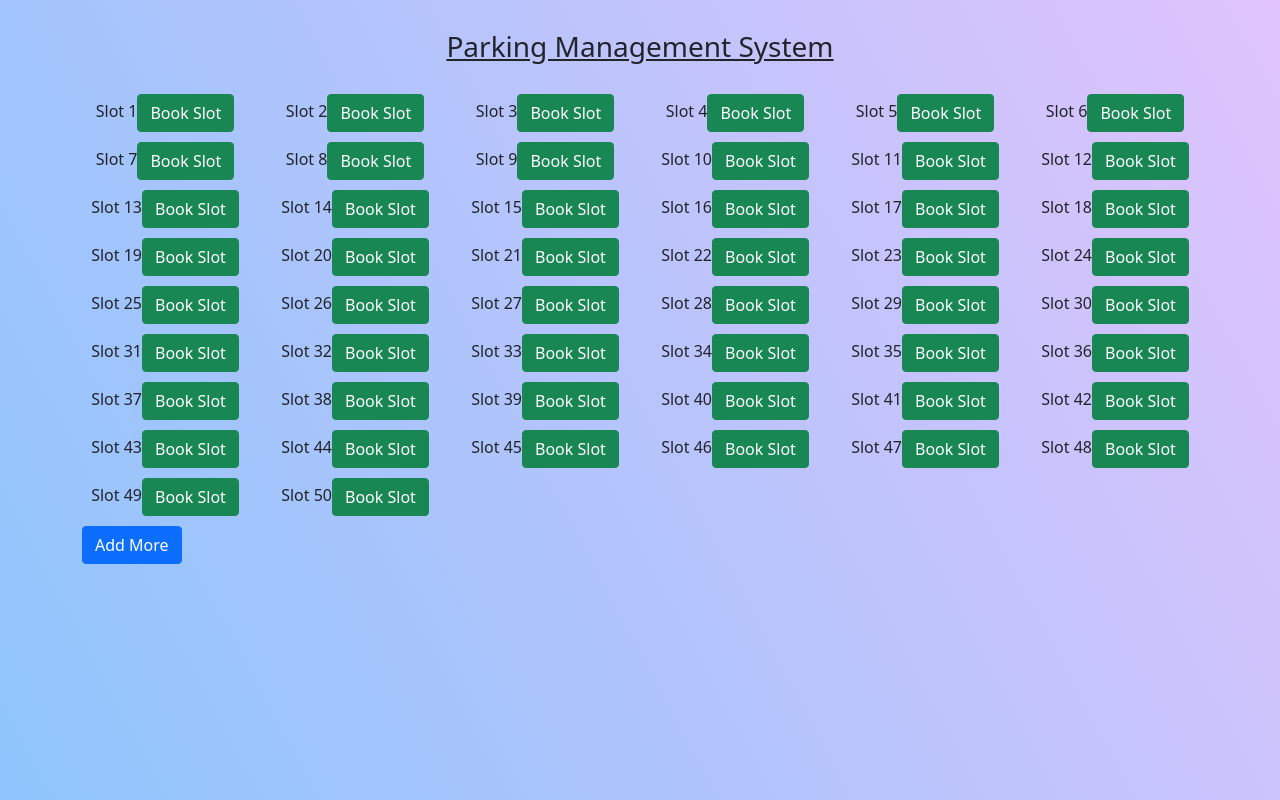
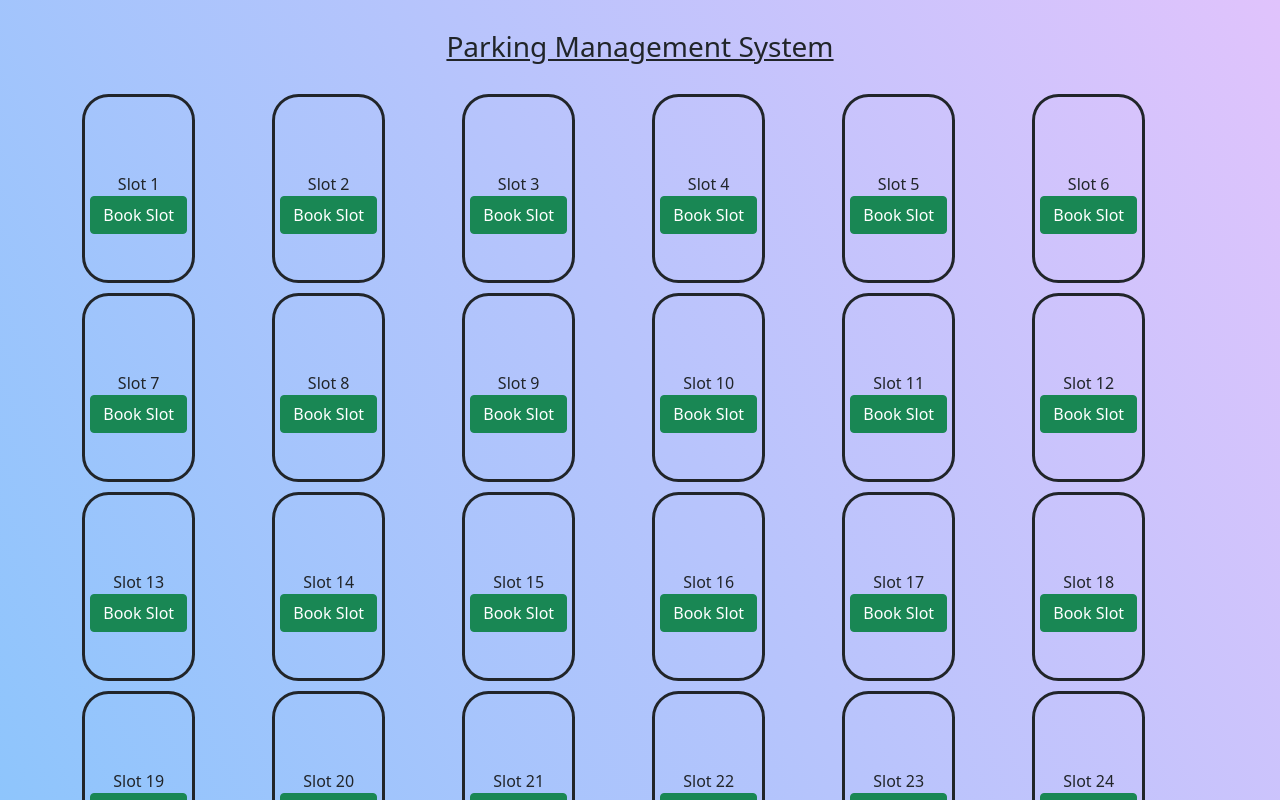
Before and after one commit to SreeHarsha070/Parking31, a React (Create React App) app: page / in a window 1280 px wide. Shown: the top 800 px of the page. Built offline with nearby package versions, Linux system fonts and the light colour scheme.

Commit message:
Update Cards.js

```diff
--- a/src/Components/Cards.js
+++ b/src/Components/Cards.js
@@ -172,7 +172,7 @@ return (
                 return(
                   <Col style={{marginTop:"10px"}} md={2} key={index}>
                     <div className="ranga1">
-                        <div className="top text-center"> {slot.title}
+                        <div className="border1 top text-center"> {slot.title}
 
                     <OverlayTrigger trigger="click" rootClose  placement="right" overlay={popover(slot)}>
                     <Button variant="success">Book Slot</Button>
```
